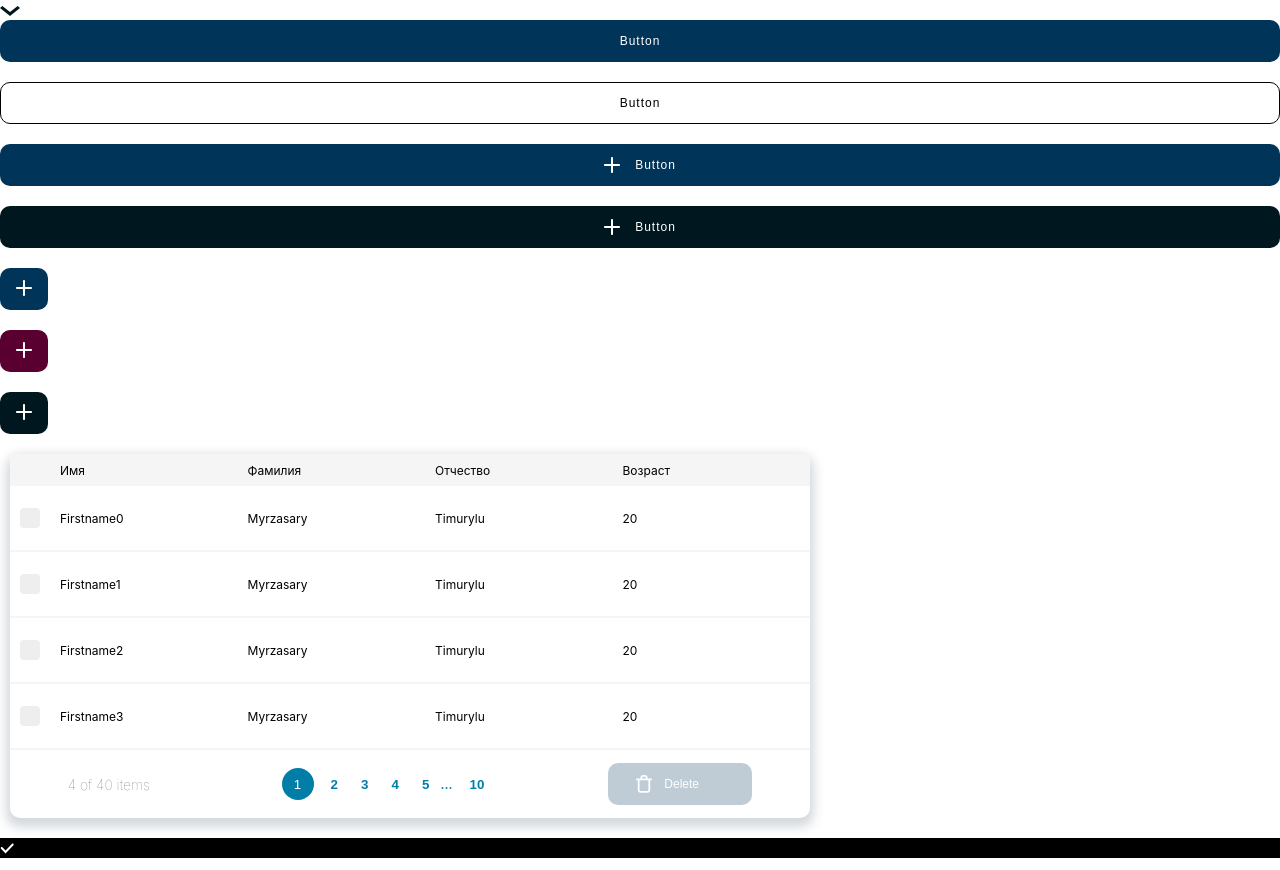
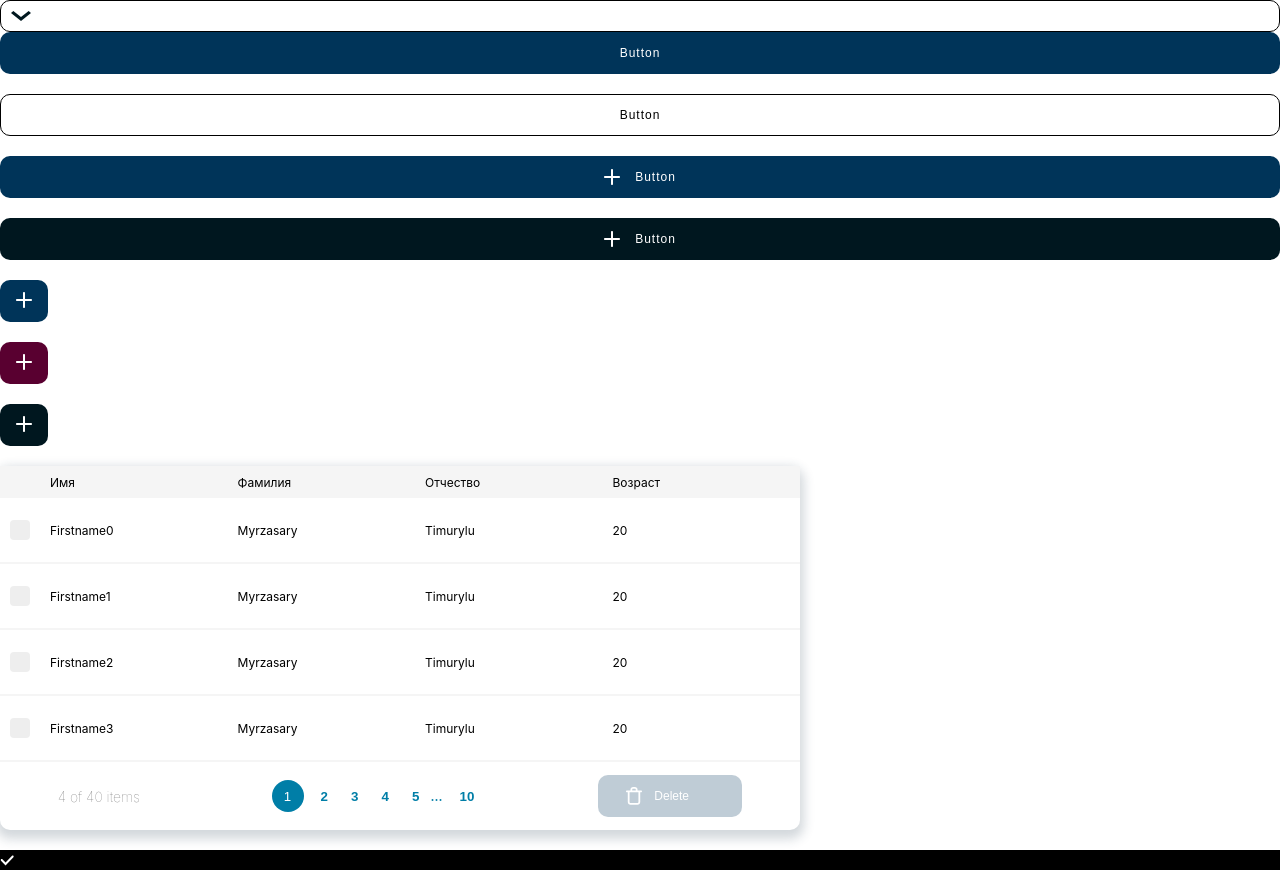
Before and after one commit to kanatbkeeep/diploma, a React (Create React App) app: page / in a window 1280 px wide. Built offline with nearby package versions, Linux system fonts and the light colour scheme.

Commit message:
dropdown

```diff
--- a/src/components/Checkbox/Checkbox.tsx
+++ b/src/components/Checkbox/Checkbox.tsx
@@ -1,6 +1,7 @@
-import React from 'react';
+import React, {useState} from 'react';
 
 const Checkbox = (props:any) =>{
+
     return(
         <label className="checkbox-group">
             <input type="checkbox"
--- a/src/components/Table/Table.tsx
+++ b/src/components/Table/Table.tsx
@@ -1,7 +1,6 @@
 import React, {useEffect, useRef, useState} from "react";
 import Delete from "../../assets/icon/delete.svg";
 import Checkbox from "../Checkbox/Checkbox";
-import login from "../../pages/authorization/Login";
 import Search from "../../assets/icon/search.svg"
 
 
@@ -247,7 +246,7 @@ const Table = ({
                     />
                 </div> : null
             }
-            <div className="table-main" style={{maxWidth: maxWidthTable, marginLeft: 10}}>
+            <div className="table-main" style={{maxWidth: maxWidthTable}}>
                 <div className="table-header">{renderHead(maxWidthColumns)}</div>
                 <div className="table-body">
                     {data.length > 0 ? showData() : <div>Данных нет</div>}
--- a/src/style/common.scss
+++ b/src/style/common.scss
@@ -454,6 +454,89 @@ body {
   margin-right: 13px;
 }
 
+// dropdown
+
+.dropdown{
+  width: 100%;
+  position: relative;
+}
+
+.dropdown .dropdown-btn{
+  padding: 10px;
+  background: #ffffff;
+  border-radius: 10px;
+  border: 1px solid black;
+  display: flex;
+  align-items: center;
+  justify-content: space-between;
+  color: #808B8F;
+}
+
+.dropdown .dropdown-btn-active{
+  border-bottom: unset;
+  border-bottom-left-radius: 0;
+  border-bottom-right-radius: 0;
+}
+
+.dropdown .dropdown-btn img{
+  width: 20px;
+  height: 10px;
+}
+
+.dropdown ul {
+  z-index: 1001;
+  position: absolute;
+  top: 56%;
+  left: 0;
+  background: #ffffff;
+  border: 1px solid black;
+  border-bottom-left-radius: 10px;
+  border-bottom-right-radius: 10px;
+  color: #333;
+  width: 100%;
+  box-sizing: border-box;
+  padding: 0;
+  max-height: 240px;
+  overflow-y: scroll;
+  scrollbar-gutter: stable;
+}
+
+.dropdown ul::-webkit-scrollbar{
+  width: 3px;
+  display: none;
+}
+
+.dropdown ul::-webkit-scrollbar-thumb{
+  background-color: #00A8E8;
+  border-radius: 10px;
+}
+.dropdown ul::-webkit-scrollbar-track{
+  scroll-padding-block-end: 10px;
+}
+
+.dropdown ul li{
+  list-style-type: none;
+  transition: color 0.3s;
+  width: 100%;
+  height: 48px;
+  font-size: 16px;
+  display: flex;
+  flex-direction: row;
+  align-items: center;
+  border-bottom: 1px solid black;
+  padding-left: 10px;
+  box-sizing: border-box;
+}
+
+.dropdown ul li:last-child{
+  border: unset;
+}
+
+.dropdown ul li:hover{
+  color: #808B8F;
+  cursor: pointer;
+}
+
 @font-face {
   font-family: 'Poppins';
   src: local("OpenSans"),
```
